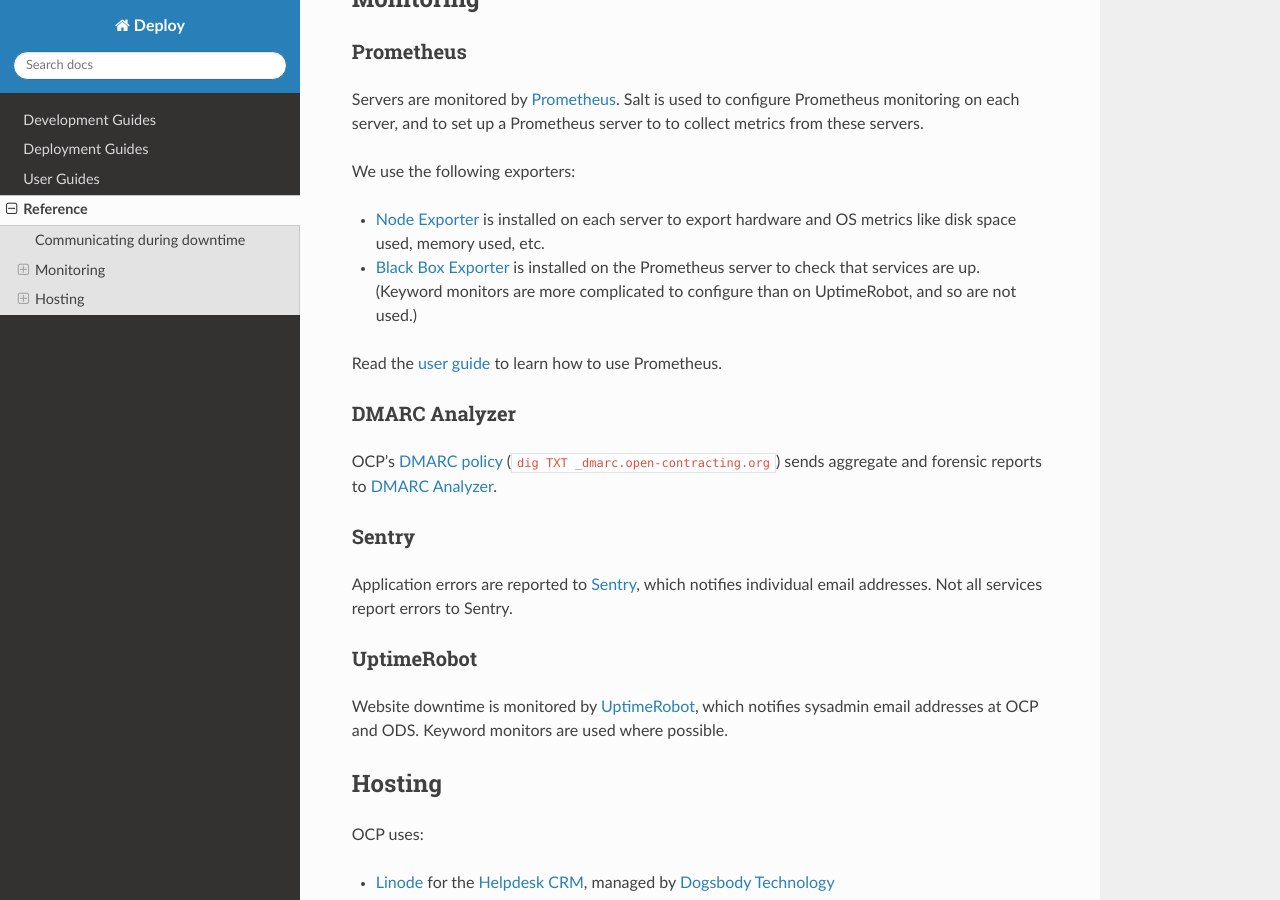
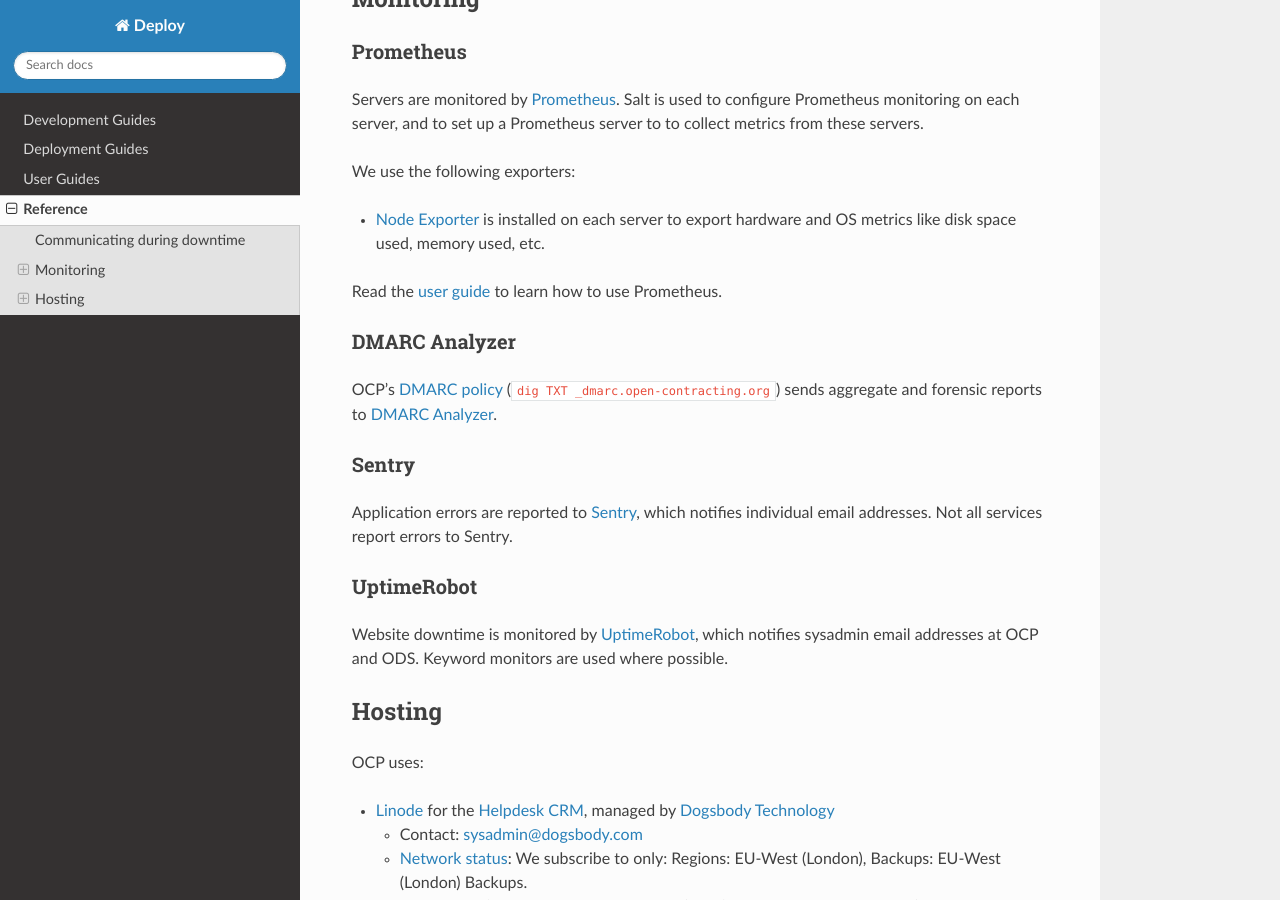
Before and after one commit to open-contracting/deploy, a Sphinx documentation site: the page built from docs/reference/index.rst, in a window 1280 px wide and 900 px high, scrolled down 306 px. Built offline with Sphinx 7.4.7 and the Read the Docs theme 2.0.0, drawn with Linux system fonts in a browser that asks for light colours.

Commit message:
Remove prometheus blackbox https://github.com/open-contracting/deploy/issues/113

```diff
--- a/docs/reference/index.rst
+++ b/docs/reference/index.rst
@@ -17,7 +17,6 @@
 We use the following exporters:
 
 -  `Node Exporter <https://github.com/prometheus/node_exporter>`__ is installed on each server to export hardware and OS metrics like disk space used, memory used, etc.
--  `Black Box Exporter <https://github.com/prometheus/blackbox_exporter>`__ is installed on the Prometheus server to check that services are up. (Keyword monitors are more complicated to configure than on UptimeRobot, and so are not used.)
 
 Read the :doc:`user guide <../use/prometheus>` to learn how to use Prometheus.
 
```
Also changed, not shown: 5 other files.
